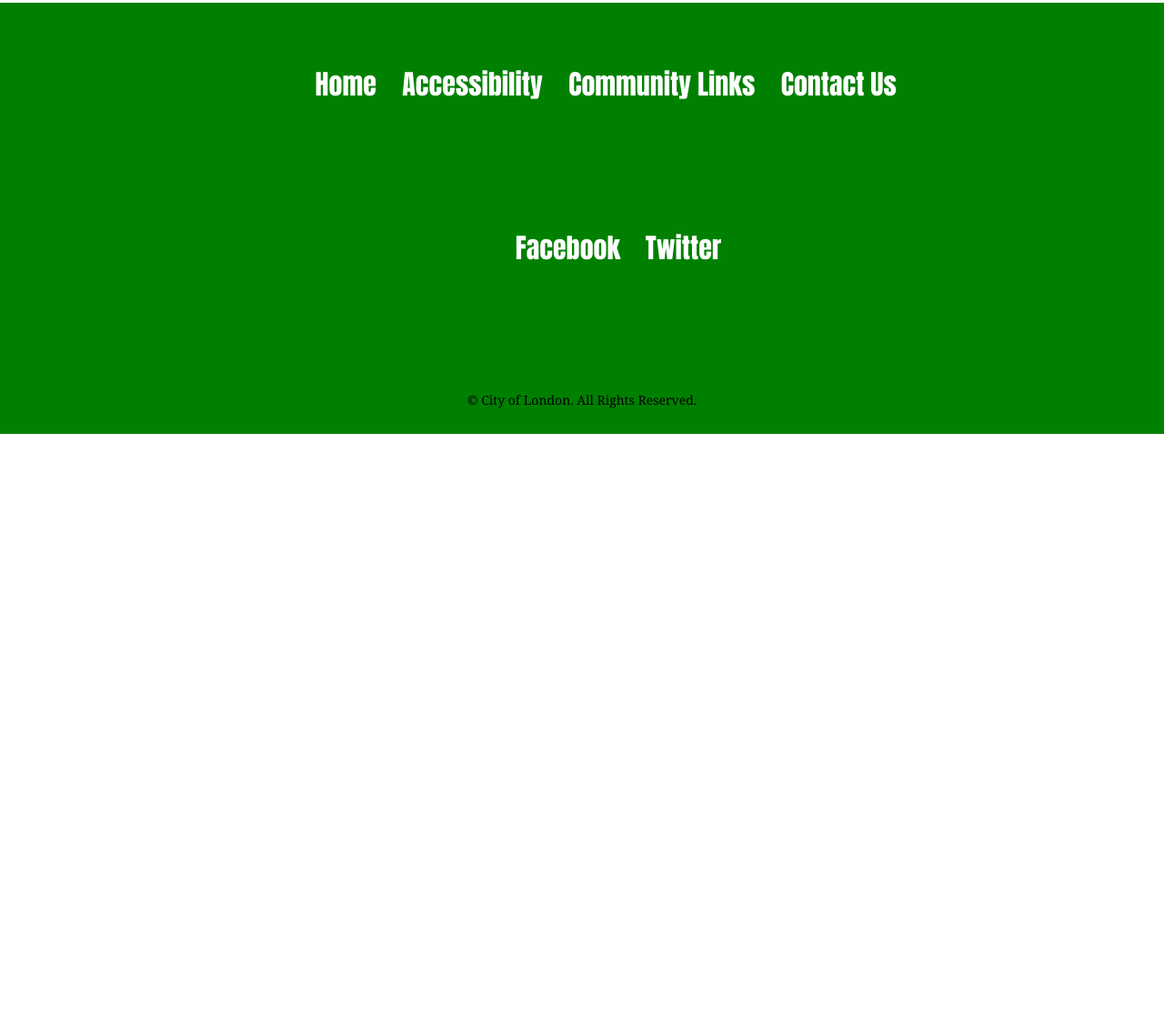
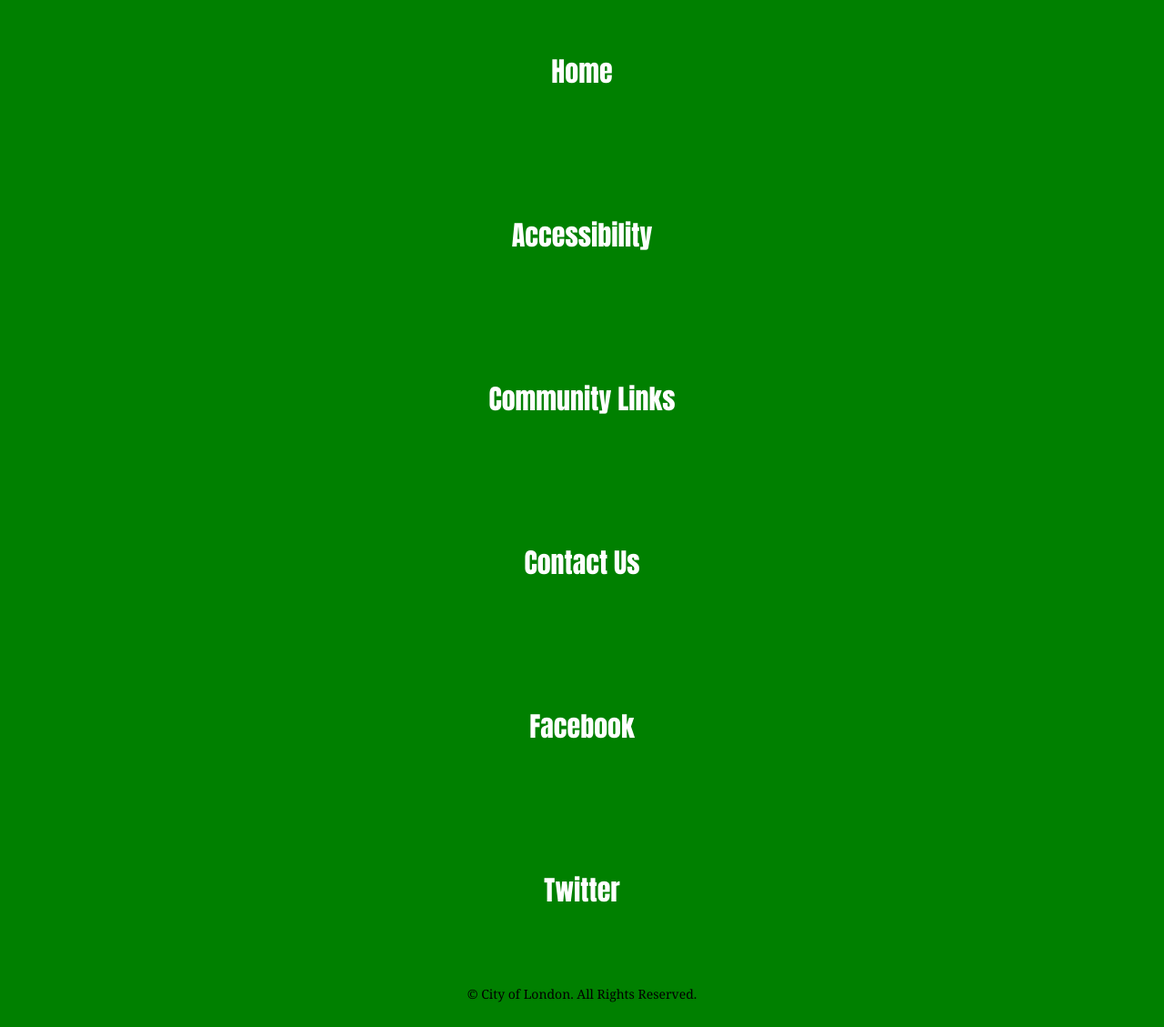
Before and after one commit to bdoyley/CityofLondon, a plain HTML site: page index.html in a window 1280 px wide. Shown: the part 1443-2572 px from the top of the page at 91% size. Before the commit the page ends 1920 px from the top, so only its background shows below. Drawn offline with Linux system fonts and the light colour scheme.

Commit message:
update to index

```diff
--- a/index.html
+++ b/index.html
@@ -9,7 +9,6 @@
 
 <body>
 <header>
-
 <img src="images/thames.jpg" width="1050" height="400" alt="thames"/>
 <h1>City of London</h1>
 </header>
@@ -26,7 +25,6 @@
 	<li><a href="#">Understand Your City</a></li>
 	<li><a href="#">Contact</a></li>
 </ul>
-
 
 <h1>Get Involved</h1>
 
@@ -46,20 +44,16 @@
 	<p>If the request is approved by Council the delegation would then be placed on a future agenda of the Standing Committee.</p>
     <p>Londoners can also speak at a Public Participation Meeting before a Standing Committee. If a Public Participation Meeting is scheduled the public can register to speak prior to the agenda deadline and be listed on the agenda as a delegation, together with a written submission if they have one.  Otherwise the public can just attend the meeting and the Chair of the Standing Committee will recognize them to speak after any individuals who have registered to speak by the agenda deadline.</p>
 </aside>
+</div>
 
-</div>
-<footer>
-<ul>
-	<li><a href="index.html">Home</a></li>
-	<li><a href="https://www.london.ca/city-hall/accessibility/Pages/default.aspx">Accessibility</a></li>
-	<li><a href="https://www.london.ca/pages/partners.aspx">Community Links</a></li>
-	<li><a href="https://www.london.ca/pages/contactus.aspx">Contact Us</a>
-	<ul>
-		<li><a href="https://www.facebook.com/LondonCanada/" target="_self">Facebook</a></li> <!--links to current page (self)-->
-		<li><a href="https://twitter.com/CityofLdnOnt" target="_self">Twitter</a></li>
-	</ul>
-	</li>
-</ul>
+<footer>  <!--add in grids from example 5 to CSS for Footer-->
+	<div class="box home"><a href="index.html">Home</a></li>
+	<div class="box accessibility"><a href="https://www.london.ca/city-hall/accessibility/Pages/default.aspx" target = "_blank">Accessibility</a></li>  <!--links to new page (blank)-->
+	<div class="box community"><a href="https://www.london.ca/pages/partners.aspx" target = "_blank">Community Links</a></li>
+	<div class="box contact"><a href="https://www.london.ca/pages/contactus.aspx" target = "_blank">Contact Us</a>
+	<br>
+	<div class="box facebook"><a href="https://www.facebook.com/LondonCanada/" target="_self">Facebook</a></li> <!--links to current page (self)-->
+	<div class="box twitter"><a href="https://twitter.com/CityofLdnOnt" target="_self">Twitter</a></li>
 	<br>
 	<p>&copy; City of London. All Rights Reserved.</p>
 </footer>
```
Also changed, not shown: css/test file.txt (deleted), images/test file.txt (deleted). Lines whose indentation alone changed are shown as unchanged.
